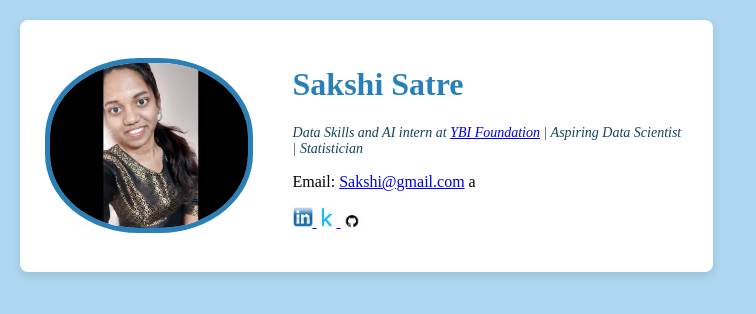
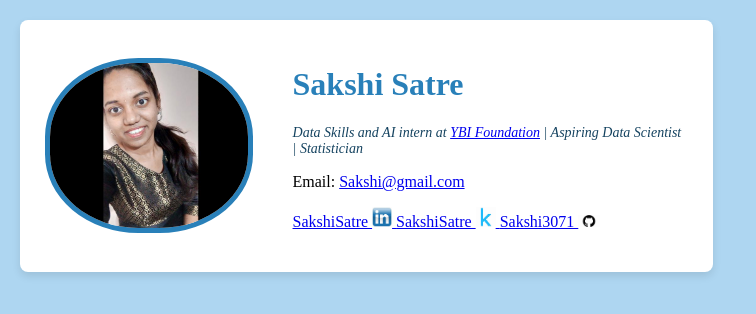
Before and after one commit to Sakshi3071/Sakshi3071.github.io, a plain HTML site: page index.html in a window 1280 px wide. Shown: the whole page, without its empty margins (0-756 px from the left). Drawn offline with Linux system fonts and the light colour scheme.

Commit message:
Update index.html

```diff
--- a/index.html
+++ b/index.html
@@ -35,16 +35,16 @@
                 Aspiring Data Scientist | Statistician
             </p>
             <p class="contact">
-                Email: <a href="mailto:satresakshi3071@gmail.com">Sakshi@gmail.com</a> a
+                Email: <a href="mailto:satresakshi3071@gmail.com">Sakshi@gmail.com</a>
             </p>
             <p class="links">
-                <a href="https://www.linkedin.com/in/sakshisatre" target=" blank">
+                <a href="https://www.linkedin.com/in/sakshisatre" target=" blank">SakshiSatre
                     <img src="Linkedin.jpg" alt="Linkedin Logo" class="logo-icon" style="width: 20px;">
                 </a>
-                <a href="https://www.kaggle.com/sakshisatre" target=" blank">
+                <a href="https://www.kaggle.com/sakshisatre" target=" blank">SakshiSatre
                     <img src="kaggle-logo.jpg" alt="Kaggle Logo" class="logo-icon" style="width: 20px;">
                 </a>
-                <a href="https://github.com/Sakshi3071" target=" blank">
+                <a href="https://github.com/Sakshi3071" target=" blank">Sakshi3071
                     <img src="Github-logo.jpg" alt="GitHub Logo" class="logo-icon" style="width: 22px;">
                 </a>
             </p>
```
